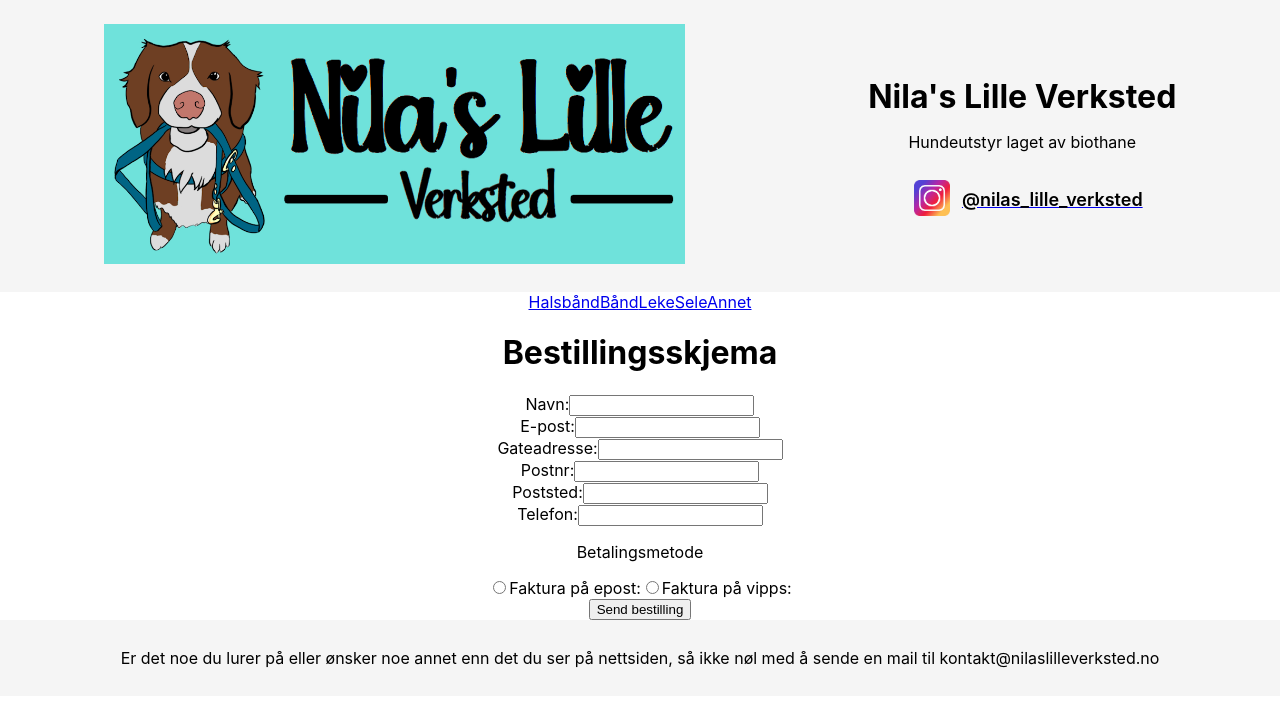
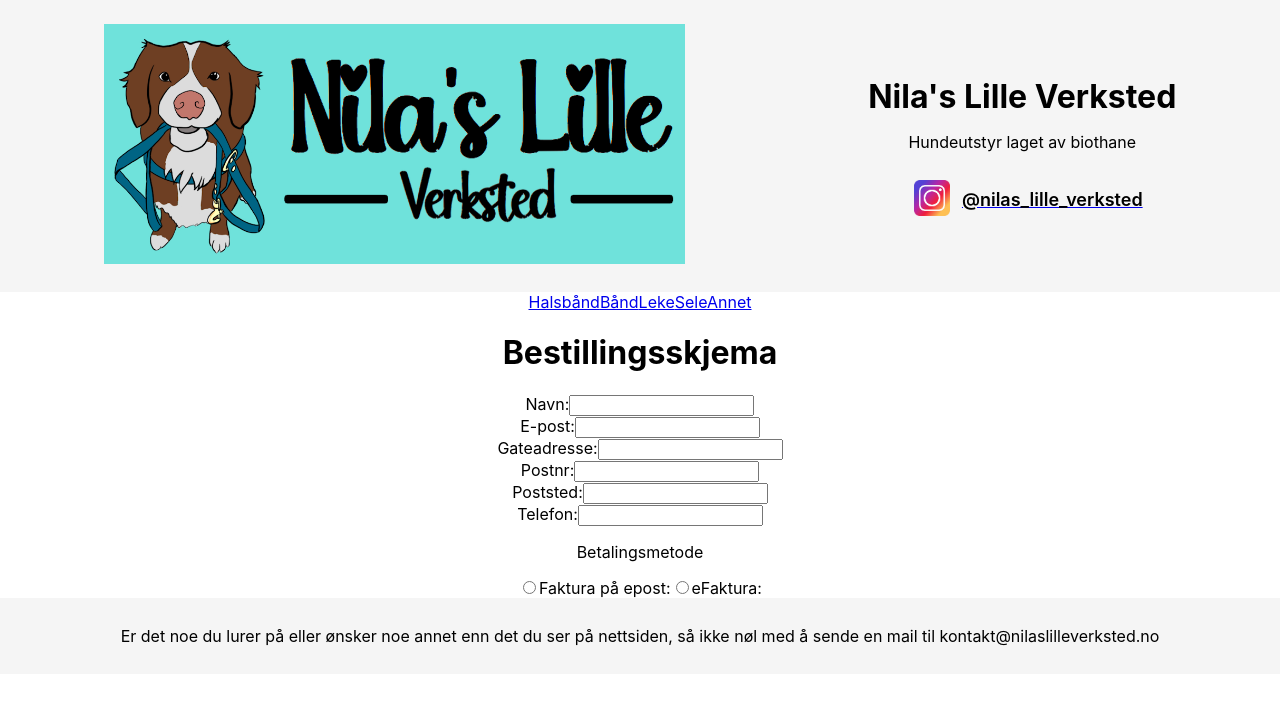
Before and after one commit to raily2595/enkeltbutikknettside, a React (Create React App) app: page /kasse in a window 1280 px wide. Shown: the top 706 px of the page. Built offline with nearby package versions, Linux system fonts and the light colour scheme.

Commit message:
Bekreftelseside

```diff
--- a/src/App.js
+++ b/src/App.js
@@ -36,7 +36,7 @@ function App() {
                     <Route path="/font" element={<Font />} />
                     <Route path="/band/leieband" element={<Leieband />} />
                     <Route path="/kasse" element={<Kasse />} />
-                    <Route path="/kasse/bekreftelse" element={< Bekreftelse />} />
+                    <Route path="/bekreftelse" element={< Bekreftelse />} />
                 </Routes>
                 <Footer />
             </div>
--- a/src/components/Bestilling/Kasse.js
+++ b/src/components/Bestilling/Kasse.js
@@ -1,7 +1,10 @@
 import React, { useState, useEffect } from 'react';
 import axios from 'axios';
+import { useNavigate } from 'react-router-dom';
 
 function Kasse() {
+    const navigate = useNavigate();
+    const [harDataILocalStorage, setHarDataILocalStorage] = useState(false);
     const [bestillingsforesporsel, setBestillingsforesporsel] = useState({
         navn: '',
         epost: '',
@@ -14,6 +17,14 @@ function Kasse() {
         totalt: 600,
     });
     const [feilmelding, setFeilmelding] = useState('');
+
+    // Sjekk localstorage ved oppstart av komponenten
+    useEffect(() => {
+        const dataILocalStorage = localStorage.getItem('productConfigurations'); // Endre 'dinNokkel' til nøkkelen du bruker i localstorage
+        if (dataILocalStorage) {
+            setHarDataILocalStorage(true);
+        }
+    }, []);
 
     useEffect(() => {
         // Hent produktinformasjon fra localStorage og legg den til i bestillingsforespørselen
@@ -55,6 +66,10 @@ function Kasse() {
                 });
                 // Fjern produktinformasjonen fra localStorage etter bestilling hvis nødvendig
                 localStorage.removeItem('productConfigurations');
+
+                // Naviger til en ny side
+                navigate('/bekreftelse'); // Bytt ut '/ny-side' med den faktiske URLen til den nye siden
+
             })
             .catch((error) => {
                 // Håndter feilrespons her
@@ -165,9 +180,10 @@ function Kasse() {
                         onChange={handleInputChange}
                         required
                     />
-                    <label htmlFor="vippsfaktura">Faktura på vipps:</label>
+                    <label htmlFor="vippsfaktura">eFaktura:</label>
                 </div>
-                <button type="submit">Send bestilling</button>
+                {harDataILocalStorage && (
+                <button type="submit">Send bestilling</button>)}
             </form>
             {feilmelding && <p>{feilmelding}</p>}
         </div>
```
